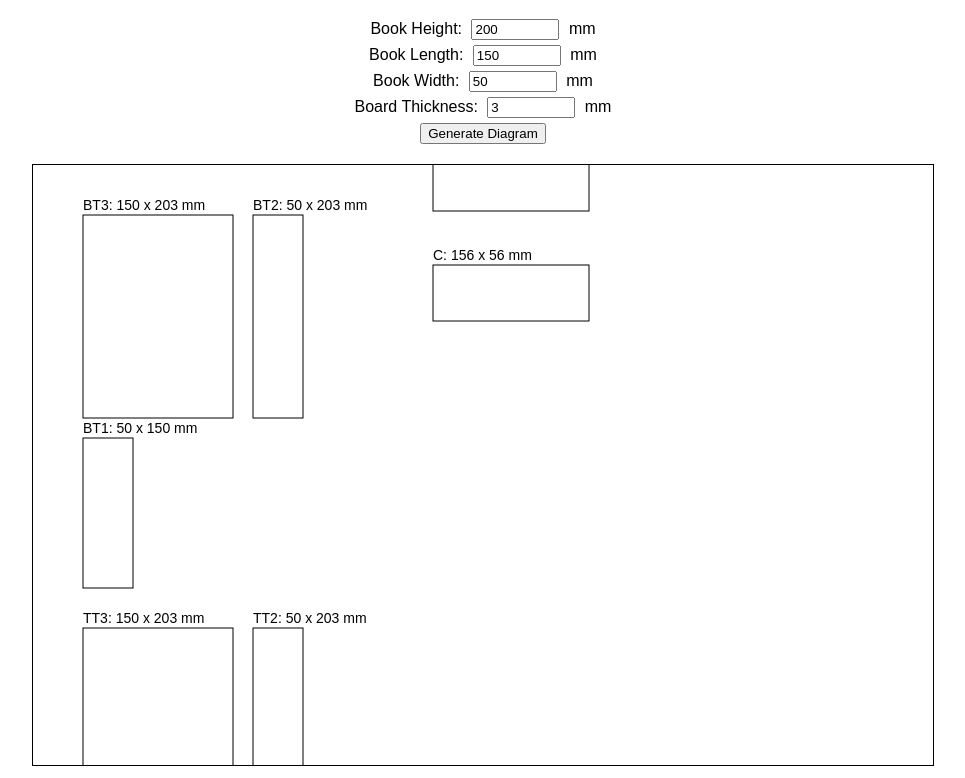
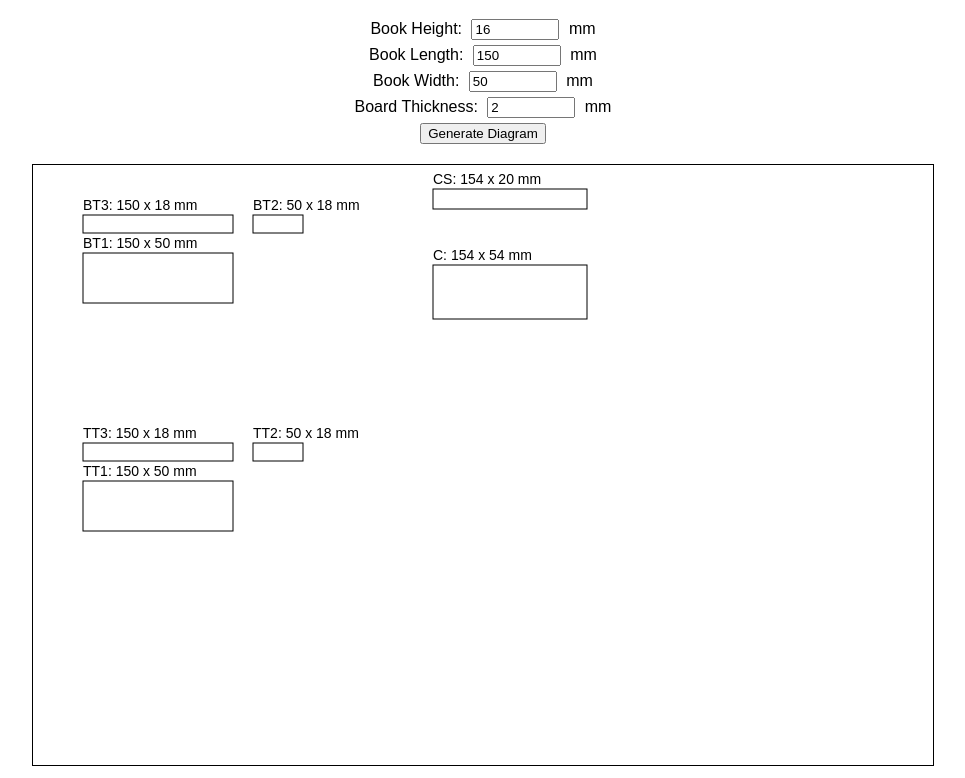
Before and after one commit to domgalloguitars/ClamshellBookBoxMeasuringTool, a plain HTML site: page index.html in a window 1280 px wide. Both pictures are taken after a click on the button "Generate Diagram". Shown: the part 61-839 px from the top of the page, without its empty margins (157-1122 px from the left). Drawn offline with Linux system fonts and the light colour scheme.

Commit message:
Update index.html

```diff
--- a/index.html
+++ b/index.html
@@ -19,7 +19,7 @@
     <h1>Clamshell Box Calculator</h1>
     <div class="container">
         <div class="input-group">
-            <label>Book Height:</label> <input type="number" id="bah" value="200"> <span class="unit">mm</span>
+            <label>Book Height:</label> <input type="number" id="bah" value="16"> <span class="unit">mm</span>
         </div>
         <div class="input-group">
             <label>Book Length:</label> <input type="number" id="bal" value="150"> <span class="unit">mm</span>
@@ -28,7 +28,7 @@
             <label>Book Width:</label> <input type="number" id="baw" value="50"> <span class="unit">mm</span>
         </div>
         <div class="input-group">
-            <label>Board Thickness:</label> <input type="number" id="board" value="3"> <span class="unit">mm</span>
+            <label>Board Thickness:</label> <input type="number" id="board" value="2"> <span class="unit">mm</span>
         </div>
         <button onclick="calculate()">Generate Diagram</button>
         <canvas id="diagram" width="900" height="600"></canvas>
@@ -57,15 +57,15 @@
             let xStart = 50, yStart = 50;
 
             // Bottom Tray (Left Side)
-            drawRect(xStart, yStart, bal, bah + board, "BT3"); // Long side (now at BT2's old position)
-            drawRect(xStart, yStart + (bah + board + 20) * scale, baw, bal, "BT1"); // Flat base
-            drawRect(xStart + (bal + 20) * scale, yStart, baw, bah + board, "BT2"); // Short side (now at BT3's old position)
+            drawRect(xStart, yStart, bal, bah + board, "BT3"); // Long side (swapped with BT2)
+            drawRect(xStart, yStart + (bah + board + 20) * scale, bal, baw, "BT1"); // **Rotated Flat Base**
+            drawRect(xStart + (bal + 20) * scale, yStart, baw, bah + board, "BT2"); // Short side (swapped with BT3)
 
             // Top Tray (Below Bottom Tray)
             let yOffset = yStart + (bal + bah + board + 60) * scale;
-            drawRect(xStart, yOffset, bal, bah + board, "TT3"); // Long side (now at TT2's old position)
-            drawRect(xStart, yOffset + (bah + board + 20) * scale, baw, bal, "TT1"); // Flat base
-            drawRect(xStart + (bal + 20) * scale, yOffset, baw, bah + board, "TT2"); // Short side (now at TT3's old position)
+            drawRect(xStart, yOffset, bal, bah + board, "TT3"); // Long side (swapped with TT2)
+            drawRect(xStart, yOffset + (bah + board + 20) * scale, bal, baw, "TT1"); // **Rotated Flat Base**
+            drawRect(xStart + (bal + 20) * scale, yOffset, baw, bah + board, "TT2"); // Short side (swapped with TT3)
 
             // Cover (Right Side)
             let coverX = xStart + (bal + baw + 150) * scale, coverY = yStart + 50;
```
